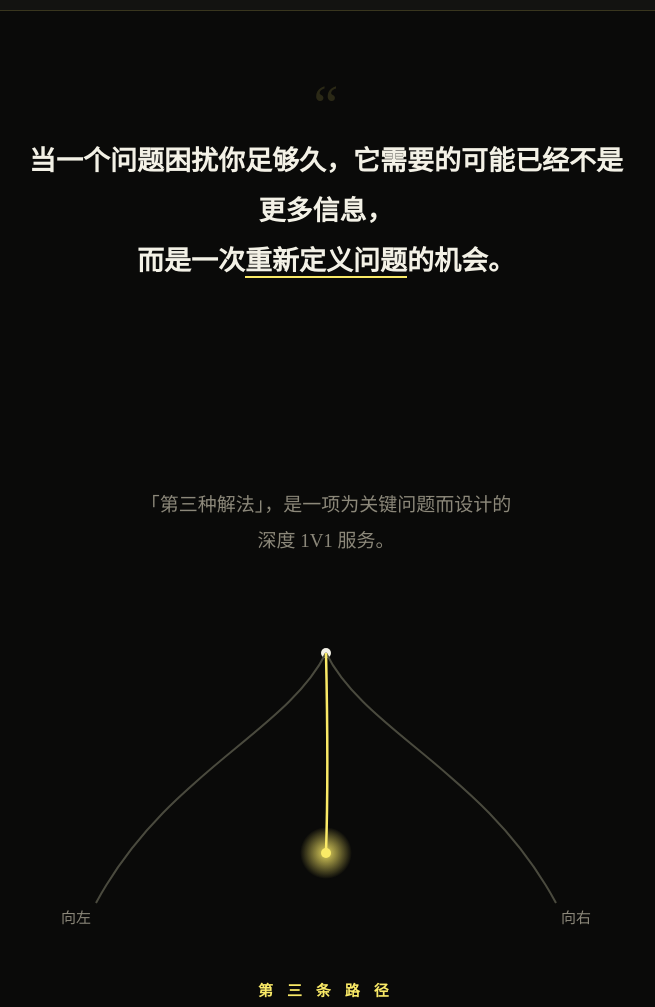
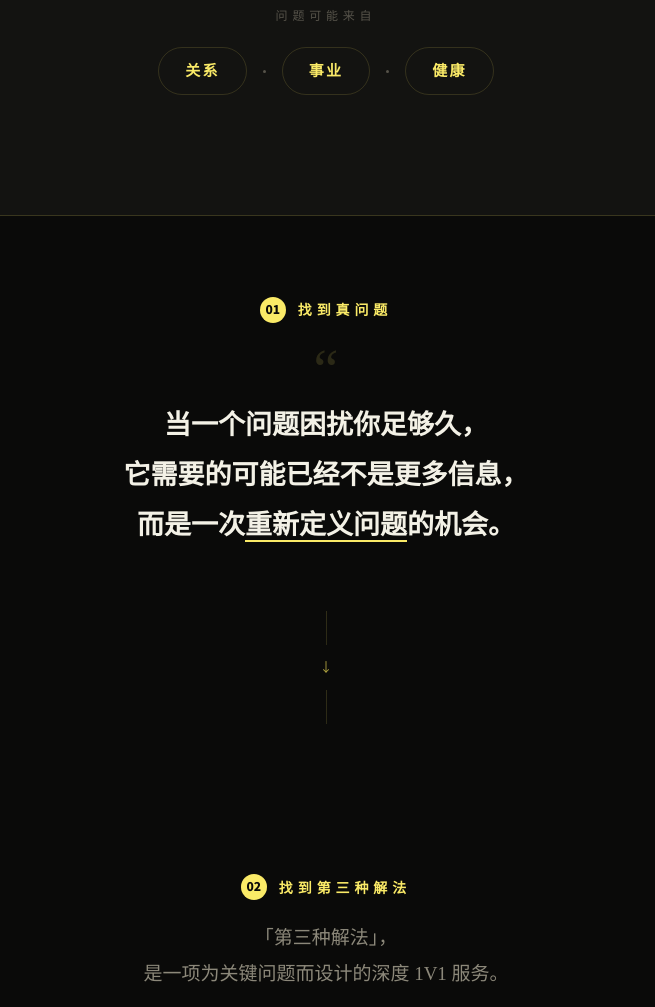
Before and after one commit to exlibris-cloud/changemaker2.0, a plain HTML site: page detail.html in a window 1280 px wide. Shown: the part 1440-2447 px from the top of the page, without its empty margins (314-969 px from the left). Drawn offline with Linux system fonts and the light colour scheme.

Commit message:
third solution 1.1

```diff
--- a/detail.html
+++ b/detail.html
@@ -206,6 +206,92 @@
     margin-left:auto; margin-right:auto;
   }
   .tension-close .hl{ color:var(--yellow); }
+
+  .scene-tags{
+    text-align:center;
+    margin-top:72px;
+  }
+  .scene-label{
+    font-size:12px;
+    letter-spacing:0.4em;
+    color:var(--grey-dim);
+    margin-bottom:20px;
+  }
+  .scene-pills{
+    display:flex;
+    align-items:center;
+    justify-content:center;
+    gap:16px;
+    flex-wrap:wrap;
+  }
+  .scene-pill{
+    font-family:var(--serif);
+    font-weight:600;
+    font-size:15px;
+    letter-spacing:0.15em;
+    color:var(--yellow);
+    border:1px solid var(--yellow-dim);
+    padding:9px 26px;
+    border-radius:999px;
+    transition:border-color 0.3s ease, background 0.3s ease;
+  }
+  .scene-pill:hover{
+    border-color:var(--yellow-soft);
+    background:rgba(250,234,103,0.06);
+  }
+  .scene-sep{
+    width:3px; height:3px;
+    border-radius:50%;
+    background:var(--grey-dim);
+  }
+
+  /* ---------- STEP MARKERS (找到真问题 / 找到第三种解法) ---------- */
+  .step-marker{
+    display:inline-flex;
+    align-items:center;
+    gap:12px;
+    margin:0 auto 40px;
+  }
+  .step-num{
+    font-family:var(--sans);
+    font-weight:900;
+    font-size:12px;
+    color:var(--bg);
+    background:var(--yellow);
+    width:26px; height:26px;
+    border-radius:50%;
+    display:flex;
+    align-items:center;
+    justify-content:center;
+    letter-spacing:0;
+    flex:0 0 auto;
+  }
+  .step-text{
+    font-family:var(--sans);
+    font-weight:700;
+    font-size:14px;
+    letter-spacing:0.35em;
+    color:var(--yellow);
+  }
+  .statement .step-marker{ display:flex; justify-content:center; margin-bottom:32px; }
+  .path-section .step-marker{ display:flex; justify-content:center; }
+
+  .step-connector{
+    display:flex;
+    flex-direction:column;
+    align-items:center;
+    gap:10px;
+    padding:0 0 10px;
+  }
+  .step-connector-line{
+    width:1px; height:34px;
+    background:linear-gradient(var(--line), var(--yellow-dim));
+  }
+  .step-connector-arrow{
+    color:var(--yellow-soft);
+    font-size:13px;
+    opacity:0.8;
+  }
 
   /* ---------- THIRD PATH DIAGRAM ---------- */
   .path-section{ padding:140px 0 120px; text-align:center; }
@@ -555,14 +641,15 @@
   <section class="tension">
     <div class="wrap">
       <p class="tension-lead reveal">
-        人生真正难解的问题，往往<strong>不是不知道怎么做</strong>。<br>
+        人生真正难解的问题，<br>
+        往往<strong>不是不知道怎么做</strong>。<br>
         而是——每一个选择都有代价。
       </p>
 
       <div class="tension-split reveal">
         <div class="t-col">
           <div class="k">继续</div>
-          <div class="v">舍不得</div>
+          <div class="v">不舒适</div>
         </div>
         <div class="t-divider"></div>
         <div class="t-col">
@@ -575,25 +662,52 @@
         向左，意味着<span class="hl">失去</span>；<br>
         向右，又无法真正说服自己。
       </p>
+
+      <div class="scene-tags reveal">
+        <div class="scene-label">问题可能来自</div>
+        <div class="scene-pills">
+          <span class="scene-pill">关系</span>
+          <span class="scene-sep"></span>
+          <span class="scene-pill">事业</span>
+          <span class="scene-sep"></span>
+          <span class="scene-pill">健康</span>
+        </div>
+      </div>
     </div>
   </section>
+
 
   <!-- STATEMENT -->
   <section class="statement">
     <div class="wrap">
+      <div class="step-marker reveal">
+        <span class="step-num">01</span>
+        <span class="step-text">找到真问题</span>
+      </div>
       <span class="quote-mark reveal">“</span>
       <blockquote class="reveal">
-        当一个问题困扰你足够久，它需要的可能已经不是更多信息，<br>
+        当一个问题困扰你足够久，<br>
+        它需要的可能已经不是更多信息，<br>
         而是一次<u style="text-decoration-color:var(--yellow); text-underline-offset:6px;">重新定义问题</u>的机会。
       </blockquote>
     </div>
   </section>
 
+  <div class="step-connector reveal">
+    <span class="step-connector-line"></span>
+    <span class="step-connector-arrow">↓</span>
+    <span class="step-connector-line"></span>
+  </div>
+
   <!-- THIRD PATH DIAGRAM -->
   <section class="path-section">
     <div class="wrap">
+      <div class="step-marker reveal" style="margin-bottom:20px;">
+        <span class="step-num">02</span>
+        <span class="step-text">找到第三种解法</span>
+      </div>
       <p class="path-kicker reveal">
-        「第三种解法」，是一项为关键问题而设计的<br>深度 1V1 服务。
+        「第三种解法」，<br>是一项为关键问题而设计的深度 1V1 服务。
       </p>
 
       <div class="path-svg-wrap reveal">
@@ -626,10 +740,10 @@
   <section class="service-name">
     <div class="wrap">
       <div class="badge reveal">在六个月周期内　由白熊亲自陪伴</div>
-      <p class="reveal">围绕你提出的<strong style="color:var(--white); font-weight:600;">一个核心问题</strong>进行深度拆解、重新审视与持续推演。</p>
+      <p class="reveal">围绕你提出的<strong style="color:var(--white); font-weight:600;">一个核心问题</strong>，<br>进行深度拆解、重新审视与持续推演。</p>
       <p class="not reveal">不是给你一个标准答案</p>
       <p class="not reveal">也不是替你在 A 和 B 之间做选择</p>
-      <p class="is reveal">而是从你的真实处境出发，穿透表面的二选一，<br>重新寻找问题背后的<strong>变量与可能性</strong>。</p>
+      <p class="is reveal">而是从你的真实处境出发，<br>穿透表面的二选一，<br>重新寻找问题背后的<strong>变量与可能性</strong>。</p>
       <div class="final-line reveal">为你找到原本没有被看见的<span class="hl">第三条路径</span>。</div>
     </div>
   </section>
@@ -643,21 +757,21 @@
           <div class="gain-mark">谈</div>
           <div class="gain-body">
             <h3>6 次白熊亲自 1V1 深度会谈</h3>
-            <p>围绕同一个核心问题，持续深入，而非一次性的建议。</p>
+            <p>围绕同一个核心问题，持续深入，<br>而非一次性的建议。</p>
           </div>
         </div>
         <div class="gain-card reveal">
           <div class="gain-mark">解</div>
           <div class="gain-body">
             <h3>白熊亲自定制解决方案</h3>
-            <p>不套模板，不提供通用答案，只针对你的具体处境建立属于你的解法。</p>
+            <p>不套模板，不提供通用答案，<br>只针对你的具体处境建立属于你的解法。</p>
           </div>
         </div>
         <div class="gain-card reveal">
           <div class="gain-mark">援</div>
           <div class="gain-body">
             <h3>必要时的资源协同</h3>
-            <p>如果真正的破局需要外部力量，白熊会在适合的情况下，协助你连接相应的人与资源。</p>
+            <p>如果真正的破局需要外部力量，<br>白熊会在适合的情况下，<br>协助你连接相应的人与资源。</p>
           </div>
         </div>
       </div>
@@ -703,7 +817,7 @@
 
       <div class="close-copy reveal">
         <p><strong>只接受一个问题。</strong></p>
-        <p>因为真正值得被深度解决的问题，通常不需要很多。</p>
+        <p>因为真正值得被深度解决的问题，<br>通常不需要很多。</p>
       </div>
 
       <div class="final-word reveal">一个，<span class="hl">就够了</span>。</div>
```
